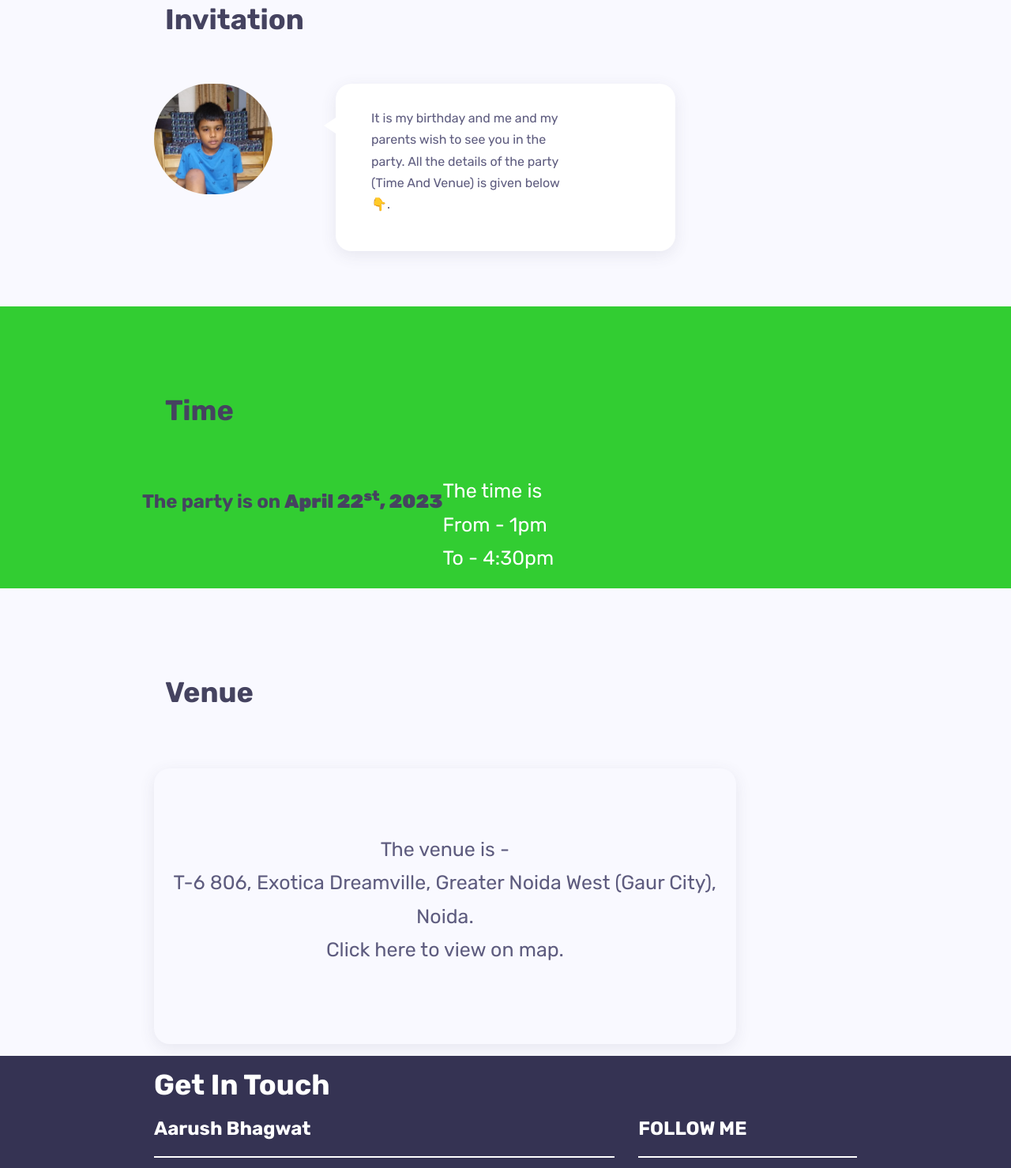
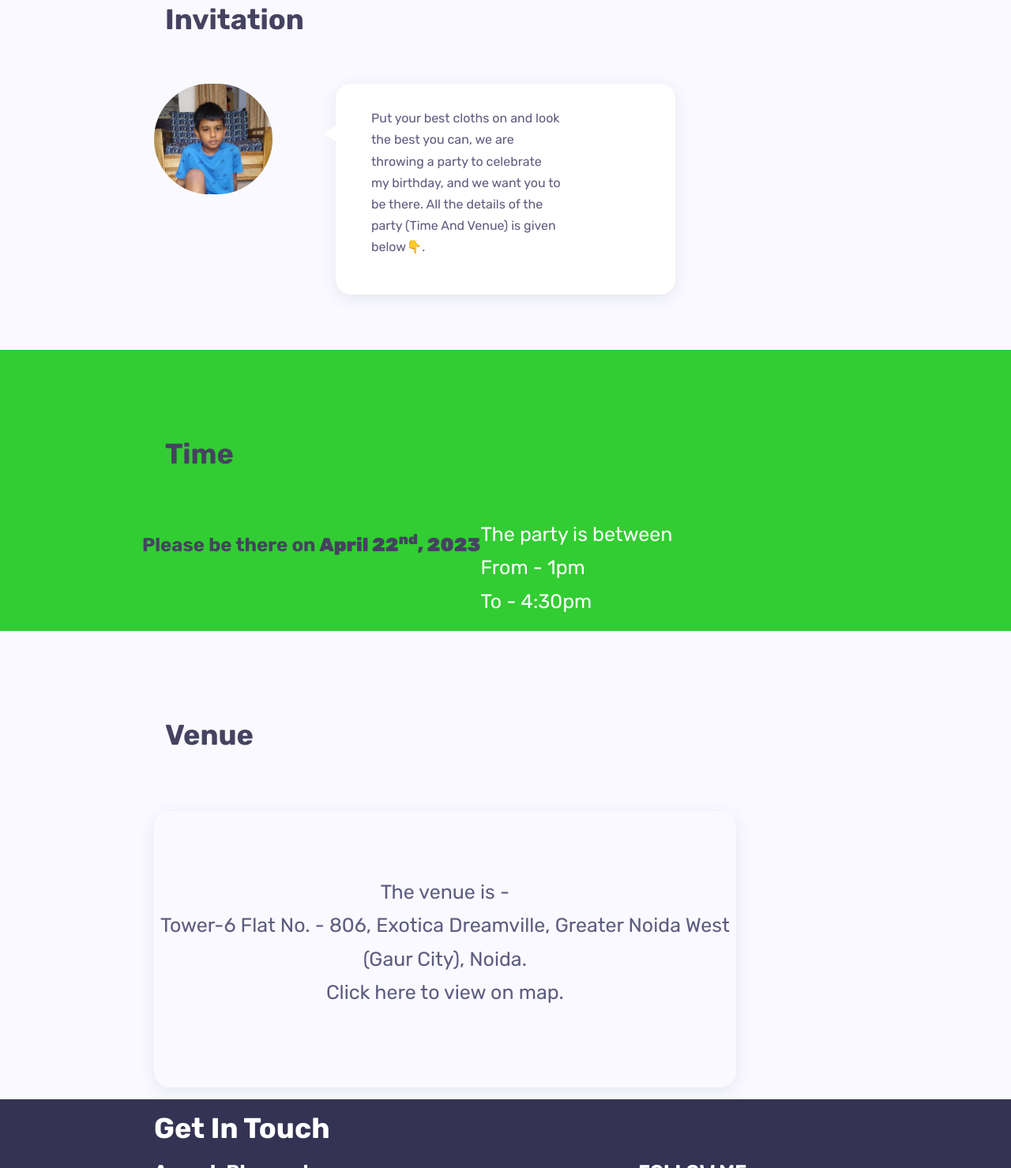
Before and after one commit to OpAarush2941/birthday_card2023, a plain HTML site: page index.html in a window 1280 px wide. Shown: the part 907-2386 px from the top of the page at 79% size. Drawn offline with Linux system fonts and the light colour scheme.

Commit message:
Update index.html

```diff
--- a/index.html
+++ b/index.html
@@ -155,7 +155,7 @@
 					<div class="rounded bg-white shadow-dark padding-30">
 						<div class="row">
 							<div class="col-md-9">
-								<p class="col-md-12">It is my birthday and me and my parents wish to see you in the party. All the details of the party (Time And Venue) is given below👇.</p>
+							<p class="col-md-12">Put your best cloths on and look the best you can, we are throwing a party to celebrate my birthday, and we want you to be there. All the details of the party (Time And Venue) is given below👇.</p>
 								<div class="spacer d-md-none d-lg-none" data-height="30" style="height: 30px;"></div>
 							</div>
 						</div>
@@ -178,12 +178,12 @@
 
     <div class="row blog-wrapper">
 		<div>
-        	<h3>The party is on <b>April 22<sup>st</sup>, 2023</b></h3>
+        	<h3>Please be there on <b>April 22<sup>nd</sup>, 2023</b></h3>
 		</div>
 			<br>
 		<div>
 
-				<p style="font-size: 25px;color: white;">The time is <br>From - 1pm<br> To - 4:30pm	</p>
+				<p style="font-size: 25px;color: white;">The party is between<br>From - 1pm<br> To - 4:30pm	</p>
 
 		</div>
     </div>
@@ -213,7 +213,7 @@
               </div>
 			  	<center>
 					<br><br><br>
-			  			<P style="font-size: 25px;">The venue is - <br>T-6 806, Exotica Dreamville, Greater Noida West (Gaur City), Noida.<br> Click here to view on map.</P>
+			  			<P style="font-size: 25px;">The venue is - <br>Tower-6 Flat No. - 806, Exotica Dreamville, Greater Noida West (Gaur City), Noida.<br> Click here to view on map.</P>
 					<br><br><br
 			  	</center>
               <div class="thumb">
```
